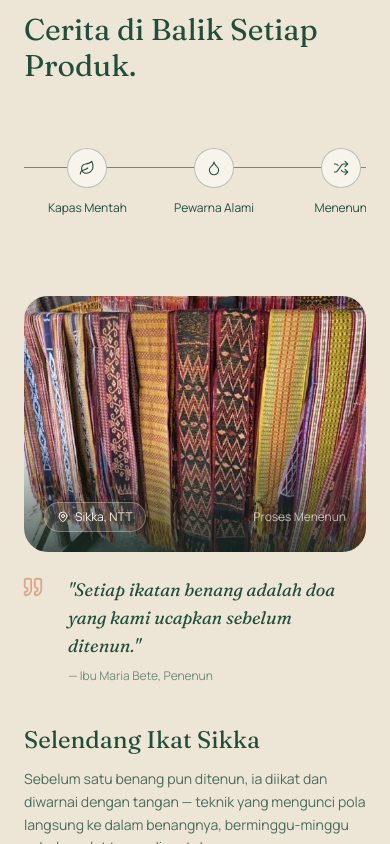
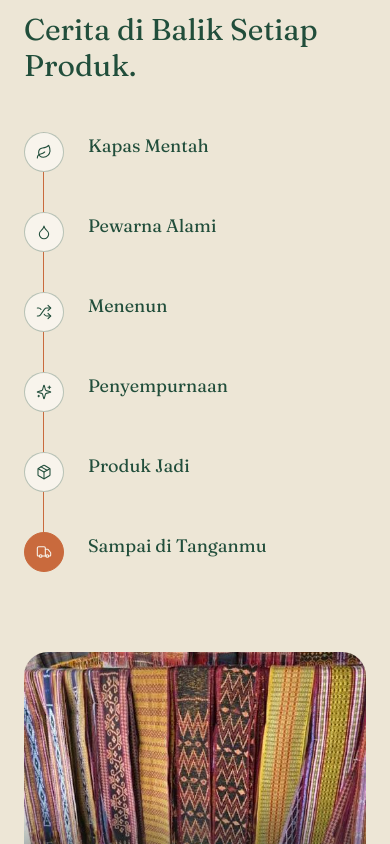
Before and after one commit to raflisgk/cultoura-web, a React (Vite) app: page / in a window 390 px wide. Shown: the part 7160-8004 px from the top of the page. Built offline with nearby package versions, Linux system fonts and the light colour scheme.

Commit message:
Fix mobile responsiveness on StoryTimeline and StatCards

```diff
--- a/src/App.jsx
+++ b/src/App.jsx
@@ -683,19 +683,22 @@ function StoryTimeline() {
   const width = useTransform(scrollYProgress, [0, 1], ["0%", "100%"]);
 
   return (
-    <div ref={ref} className="relative mt-16 overflow-x-auto">
-      <div className="relative min-w-[760px] md:min-w-0">
-        <div className="absolute left-0 right-0 top-[19px] h-px" style={{ backgroundColor: "rgba(33,78,59,0.18)" }}>
+    <div ref={ref} className="relative mt-12 md:mt-16">
+      <div className="relative">
+        <div className="hidden md:block absolute left-0 right-0 top-[19px] h-px" style={{ backgroundColor: "rgba(33,78,59,0.18)" }}>
           <motion.div className="h-px" style={{ width, backgroundColor: "#C96A3D" }} />
         </div>
-        <div className="relative flex items-start justify-between">
+        <div className="md:hidden absolute left-[19px] top-0 bottom-0 w-px" style={{ backgroundColor: "rgba(33,78,59,0.18)" }}>
+          <motion.div className="w-px" style={{ height: width, backgroundColor: "#C96A3D" }} />
+        </div>
+        <div className="relative flex flex-col md:flex-row items-start justify-between gap-10 md:gap-0">
           {TIMELINE.map((step, i) => {
             const Icon = TIMELINE_ICONS[step.icon];
             const isLast = i === TIMELINE.length - 1;
             return (
-              <div key={step.label} className="flex flex-col items-center flex-1 text-center px-1">
+              <div key={step.label} className="flex flex-row md:flex-col items-start md:items-center flex-1 text-left md:text-center px-0 md:px-1 gap-6 md:gap-0">
                 <div
-                  className="w-10 h-10 rounded-full flex items-center justify-center"
+                  className="w-10 h-10 shrink-0 rounded-full flex items-center justify-center relative z-10"
                   style={{
                     backgroundColor: isLast ? "#C96A3D" : "#F8F4EC",
                     border: `1.5px solid ${isLast ? "#C96A3D" : "rgba(33,78,59,0.3)"}`,
@@ -703,7 +706,10 @@ function StoryTimeline() {
                 >
                   <Icon size={16} color={isLast ? "#F8F4EC" : "#214E3B"} strokeWidth={1.6} />
                 </div>
-                <p className="font-body text-xs md:text-sm mt-3" style={{ color: "#214E3B" }}>{step.label}</p>
+                <div className="flex-1 md:mt-4">
+                  <p className="font-display text-lg" style={{ color: "#214E3B" }}>{step.label}</p>
+                  <p className="font-body text-xs mt-1 md:mt-2" style={{ color: "rgba(33,78,59,0.7)" }}>{step.desc}</p>
+                </div>
               </div>
             );
           })}
@@ -922,7 +928,7 @@ function StatCard({ stat, inView, delay }) {
   return (
     <Reveal delay={delay}>
       <div className="border-t pt-6" style={{ borderColor: "rgba(248,244,236,0.2)" }}>
-        <p className="font-display text-4xl md:text-5xl" style={{ color: "#C96A3D" }}>
+        <p className="font-display text-3xl md:text-5xl" style={{ color: "#C96A3D" }}>
           {count.toLocaleString("id-ID")}{stat.suffix}
         </p>
         <p className="font-body text-sm mt-2" style={{ color: "rgba(248,244,236,0.75)" }}>{stat.label}</p>
@@ -936,7 +942,7 @@ function StatCardLight({ stat, inView, delay }) {
   return (
     <Reveal delay={delay}>
       <div className="border-t pt-6" style={{ borderColor: "rgba(33,78,59,0.15)" }}>
-        <p className="font-display text-4xl md:text-5xl" style={{ color: "#C96A3D" }}>
+        <p className="font-display text-3xl md:text-5xl" style={{ color: "#C96A3D" }}>
           {count.toLocaleString("id-ID")}{stat.suffix}
         </p>
         <p className="font-body text-sm mt-2" style={{ color: "rgba(33,78,59,0.7)" }}>{stat.label}</p>
```
